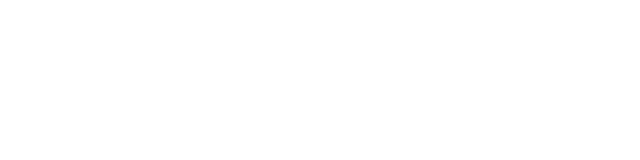
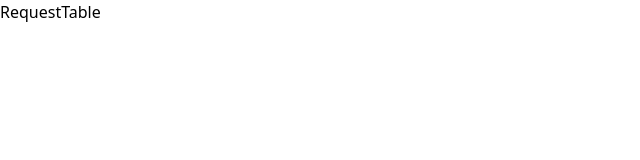
Before and after one commit to wol6/libraryManagementSys_Web, a React (Vite) app: page /admin/requests in a window 1280 px wide. Before the commit this address had no page. Shown: the top 160 px of the page, without its empty margins (0-640 px from the left). Built offline with nearby package versions, Linux system fonts and the light colour scheme.

Commit message:
req table

```diff
--- a/src/App.jsx
+++ b/src/App.jsx
@@ -8,6 +8,7 @@
 import UserTable from './components/admin/User/UserTable'
 import About from './components/about/About'
 import UserDashboard from './components/user/dashboard/UserDashboard'
+import RequestTable from './components/admin/Book/RequestTable'
 
 function App() {
   const location = useLocation()
@@ -19,6 +20,7 @@
 {showNavBar&&<Navigation/>}
       <Routes>
         <Route path='/admin/dashboard' element={<Admin />}/>
+        <Route path='/admin/requests' element={<RequestTable/>}/>
         <Route path='/admin/books' element={<BookTable />}/>
         <Route path='/admin/members' element={<UserTable />}/>
         <Route path='/login/:admin' element={<Login/>}/>
--- /dev/null
+++ b/src/components/admin/Book/RequestTable.jsx
@@ -0,0 +1,9 @@
+import React from 'react'
+
+function RequestTable() {
+  return (
+    <div>RequestTable</div>
+  )
+}
+
+export default RequestTable
--- a/src/components/layouts/Headers.jsx
+++ b/src/components/layouts/Headers.jsx
@@ -1,18 +1,18 @@
 import React from 'react'
-import { ShieldUser,LogOut } from "lucide-react";
+import { ShieldUser, LogOut } from "lucide-react";
 import { NavLink, useNavigate } from 'react-router-dom';
 
-function Headers({isAdmin}) {
+function Headers({ isAdmin }) {
   const navigate = useNavigate()
   const dashboardTo = isAdmin ? '/admin/dashboard' : '/dashboard'
   const name = localStorage.getItem('name')
 
   async function handleLogout() {
-    try{
+    try {
       localStorage.clear()
       navigate('/login')
 
-    }catch(e){
+    } catch (e) {
       console.log(e)
     }
   }
@@ -26,6 +26,7 @@
         <div>
           <nav className="flex gap-6 text-base">
             <NavLink to={dashboardTo} className="hover:cursor-pointer">Dashboard</NavLink>
+            <NavLink to='/admin/requests' className="hover:cursor-pointer">Request</NavLink>
             <NavLink to='/admin/books' className="hover:cursor-pointer">Books</NavLink>
             <NavLink to='/admin/members' className="hover:cursor-pointer">Members</NavLink>
             <NavLink to="/about">About</NavLink>
```
Lines whose indentation alone changed are shown as unchanged.
